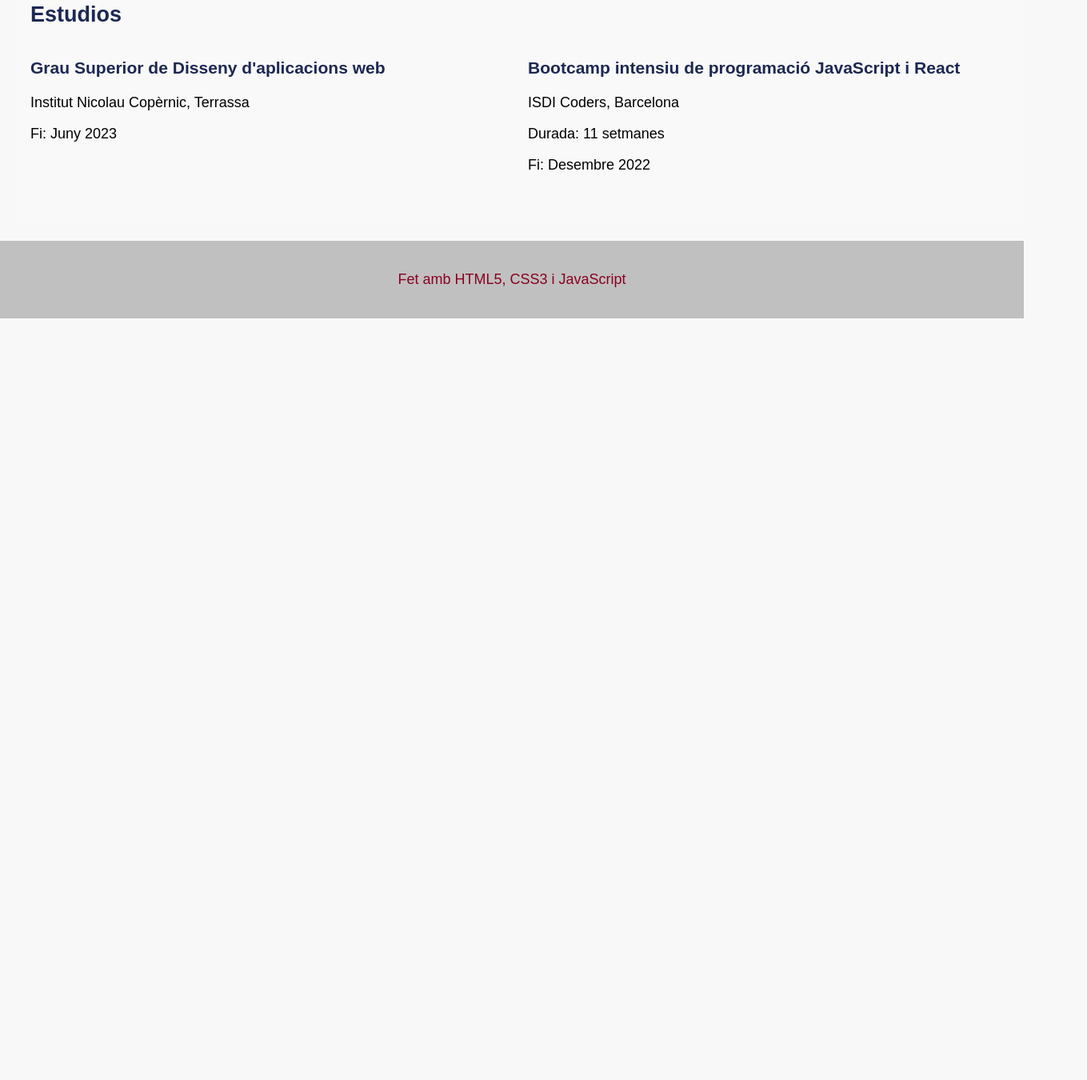
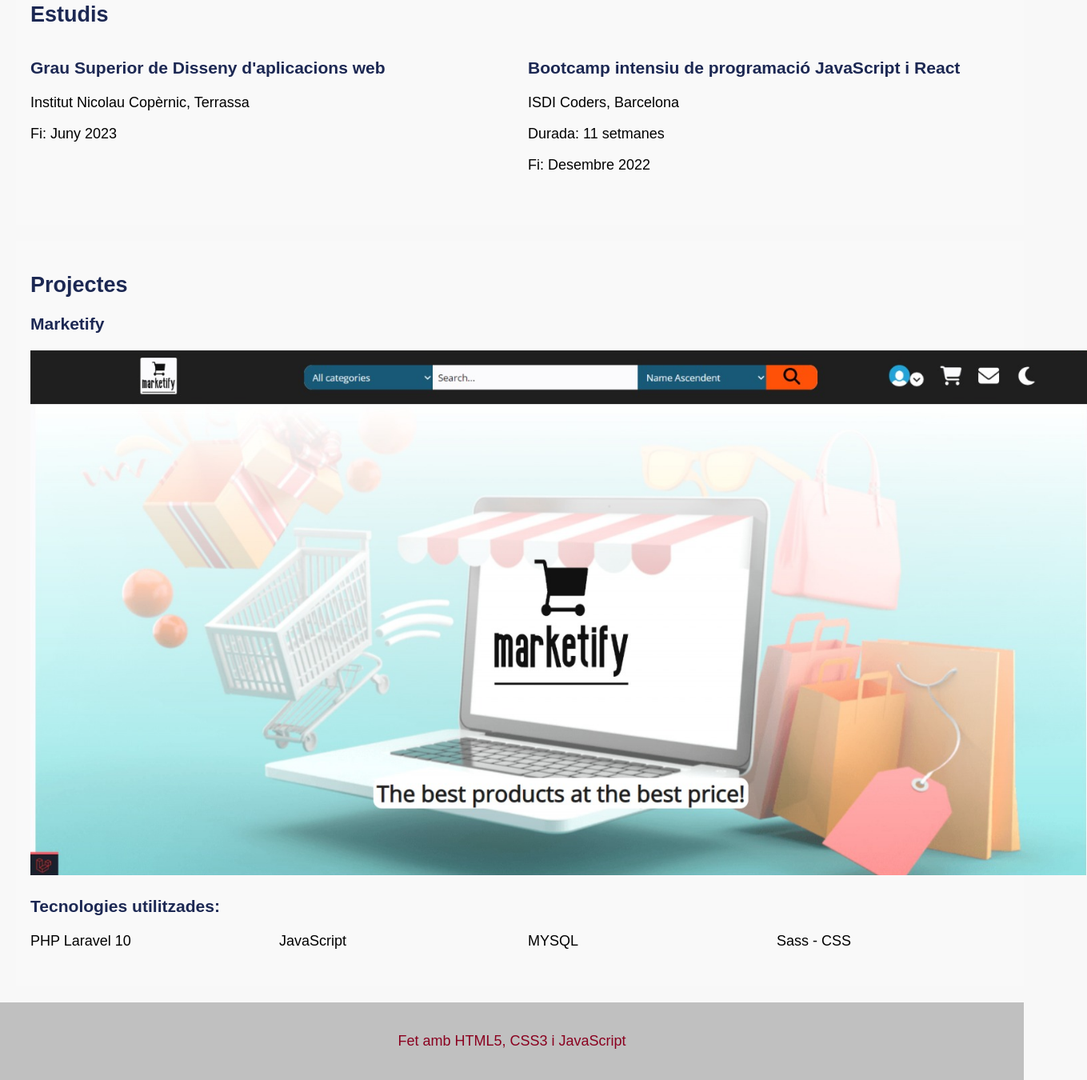
Before and after one commit to albertvallsbe/porfoli, a plain HTML site: page index.html in a window 1280 px wide. Shown: the part 1248-2598 px from the top of the page at 80% size, 1359 px wide, since content can reach past the window. Before the commit the page ends 1646 px from the top, so only its background shows below. Drawn offline with Linux system fonts and the light colour scheme.

```diff
--- a/css/style.css
+++ b/css/style.css
@@ -62,6 +62,12 @@
   gap: 20px;
 }
 
+.marketify ul {
+  display: grid;
+  grid-template-columns: repeat(4, 1fr);
+  gap: 20px;
+}
+
 .footer {
   background-color: silver;
   color: #8a001f;
--- a/index.html
+++ b/index.html
@@ -22,7 +22,7 @@
     <h2>Dades Personals</h2>
     <ul>
       <li>Nom: Albert Valls</li>
-      <li>Edat: 33 años</li>
+      <li>Edat: 33 anys</li>
       <li>Email: avalls89@gmail.com</li>
 
     </ul>
@@ -69,7 +69,7 @@
   </section>
 
   <section class="estudis">
-    <h2>Estudios</h2>
+    <h2>Estudis</h2>
     <ul>
       <li class="item-llista">
         <h3>Grau Superior de Disseny d'aplicacions web</h3>
@@ -85,6 +85,22 @@
     </ul>
   </section>
 
+  <section class="projectes">
+    <h2>Projectes</h2>
+    <div class="marketify">
+      <h3>Marketify</h3>
+      <img src="src/Marketify.PNG" alt="Marketify">
+      <h3>Tecnologies utilitzades:</h3>
+      <ul>
+        <li>PHP Laravel 10</li>
+        <li>JavaScript</li>
+        <li>MYSQL</li>
+        <li>Sass - CSS</li>
+      </ul>
+    </div>
+
+  </section>
+
   <footer class="footer">
     <p>Fet amb HTML5, CSS3 i JavaScript</p>
   </footer>
```
Also changed, not shown: src/Marketify.PNG (added).
